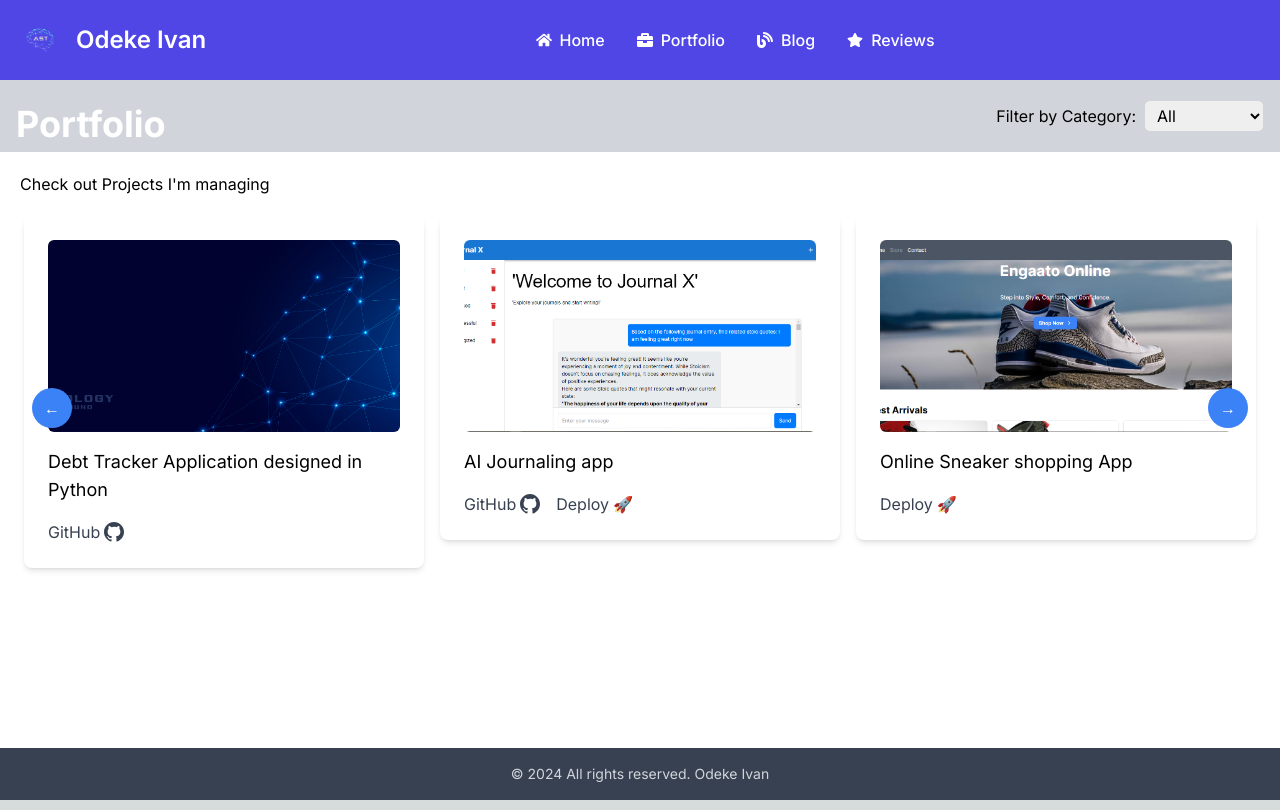
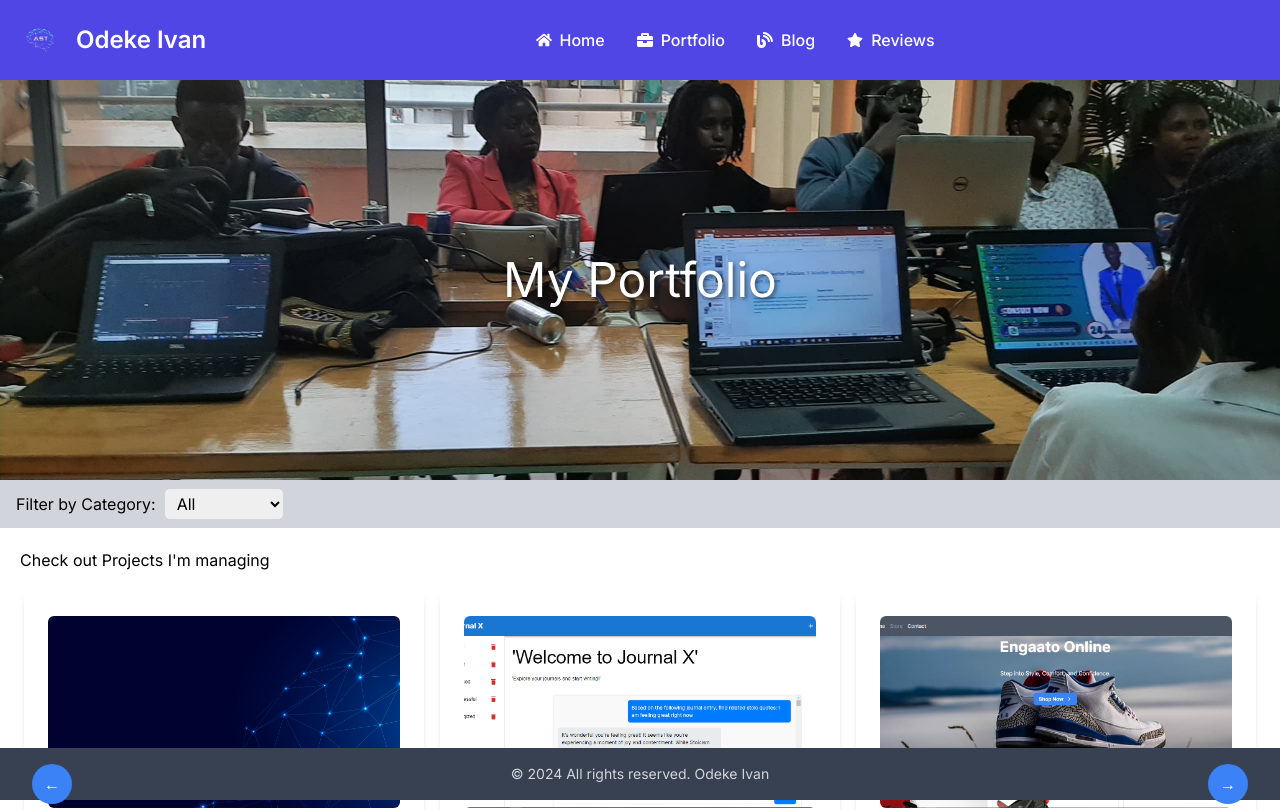
Before and after one commit to ivancliff029/portfolio, a Next.js app: page /portfolio in a window 1280 px wide. Shown: the top 810 px of the page. Built offline with nearby package versions, Linux system fonts and the light colour scheme; no server answers.

Commit message:
Update:Portfolio fixes

```diff
--- /dev/null
+++ b/app/Components/HalfScreen.tsx
@@ -0,0 +1,30 @@
+import React from 'react';
+
+interface HalfScreenProps {
+  backgroundImage: string;
+  heading: string;
+}
+
+const HalfScreen: React.FC<HalfScreenProps> = ({ backgroundImage, heading }) => {
+  return (
+    <div
+      style={{
+        height: '50vh',
+        width: '100%',
+        backgroundImage: `url(${backgroundImage})`,
+        backgroundSize: 'cover',
+        backgroundPosition: 'center',
+        display: 'flex',
+        justifyContent: 'center',
+        alignItems: 'center',
+        color: 'white',
+      }}
+    >
+      <h1 style={{ fontSize: '3rem', textShadow: '2px 2px 4px rgba(0, 0, 0, 0.5)' }}>
+        {heading}
+      </h1>
+    </div>
+  );
+};
+
+export default HalfScreen;
--- a/app/portfolio/page.tsx
+++ b/app/portfolio/page.tsx
@@ -6,6 +6,7 @@ import Image from 'next/image';
 import Slider from "react-slick";
 import "slick-carousel/slick/slick.css";
 import "slick-carousel/slick/slick-theme.css";
+import HalfScreen from '../Components/HalfScreen';
 
 interface ProjectBoxProps {
   imageUrl: string;
@@ -99,7 +100,7 @@ const Home: React.FC = () => {
       imageUrl: "/img/engaato.png",
       description: "Online Sneaker shopping App",
       deploymentLink: "https://koozali.zartman.net/",
-      category: "NextJS"
+      category: "Wordpress"
     },
     {
       imageUrl: "/img/koozali.png",
@@ -149,9 +150,12 @@ const Home: React.FC = () => {
   return (
     <div className="flex flex-col min-h-screen">
       <Navbar />
+      <HalfScreen
+        backgroundImage="/img/portfolio.jpg"
+        heading="My Portfolio"
+      />
       <div className="flex-grow bg-white">
         <div className="flex items-center justify-between bg-gray-300 text-white px-4 py-2">
-          <h1 className="text-4xl font-bold mb-4 mt-4 lg:mb-0">Portfolio</h1>
           <div className="flex items-center">
             <label htmlFor="category" className="mr-2 text-black">Filter by Category:</label>
             <select
```
Also changed, not shown: public/img/portfolio.jpg (added).
